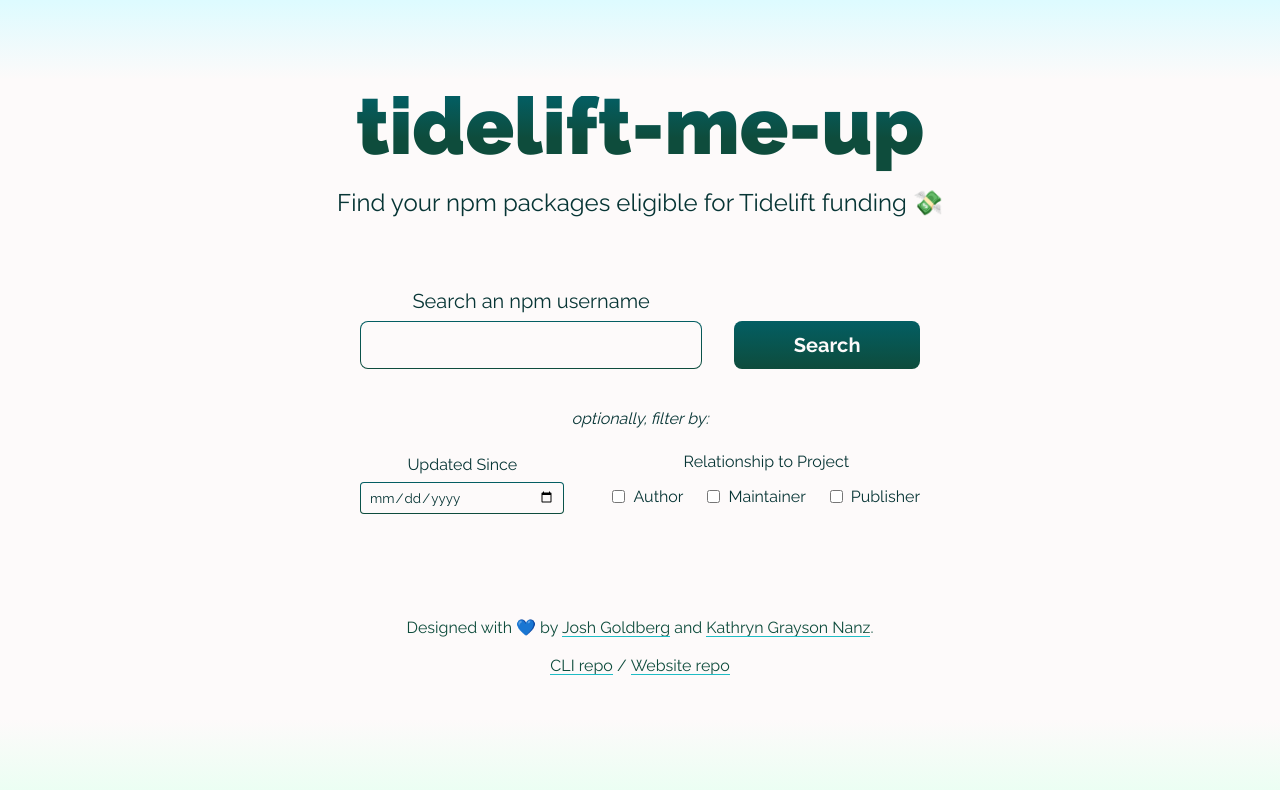
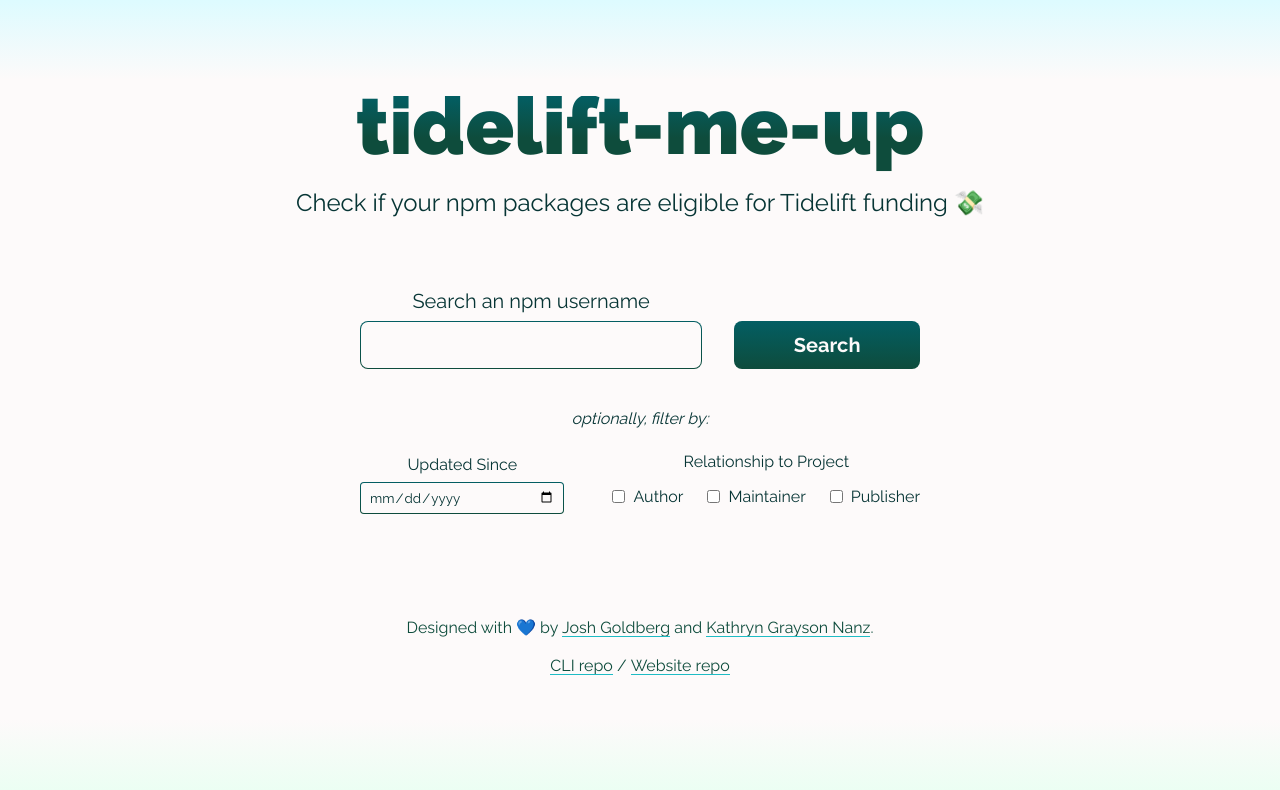
Before and after one commit to JoshuaKGoldberg/tidelift-me-up-site, a Next.js app: page / in a window 1280 px wide. Shown: the top 790 px of the page. Built offline with nearby package versions, Linux system fonts and the light colour scheme.

Commit message:
feat: update app description

```diff
--- a/package.json
+++ b/package.json
@@ -1,7 +1,7 @@
 {
 	"name": "tidelift-me-up-site",
 	"version": "0.0.0",
-	"description": "Web app to find your npm packages eligible for Tidelift funding. 💸",
+	"description": "Web app to check if your npm packages are eligible for Tidelift funding. 💸",
 	"repository": {
 		"type": "git",
 		"url": "https://github.com/JoshuaKGoldberg/tidelift-me-up-site"
--- a/src/app/layout.tsx
+++ b/src/app/layout.tsx
@@ -5,7 +5,8 @@
 const raleway = Raleway({ subsets: ["latin"] });
 
 export const metadata = {
-	description: "Find your npm packages eligible for Tidelift funding. 💸",
+	description:
+		"Check if your npm packages are eligible for Tidelift funding. 💸<",
 	title: "Tidelift Me Up",
 };
 
--- a/src/app/page.tsx
+++ b/src/app/page.tsx
@@ -41,7 +41,7 @@
 			<MainArea as="main" className={styles.main}>
 				<h1 className={styles.h1}>tidelift-me-up</h1>
 				<p className={styles.p}>
-					Find your npm packages eligible for Tidelift funding 💸
+					Check if your npm packages are eligible for Tidelift funding 💸
 				</p>
 				<OptionsForm options={options} />
 				<ResultDisplay result={result} />
```
Also changed, not shown: 1 other file (tests, documents, lock files or other folders).
